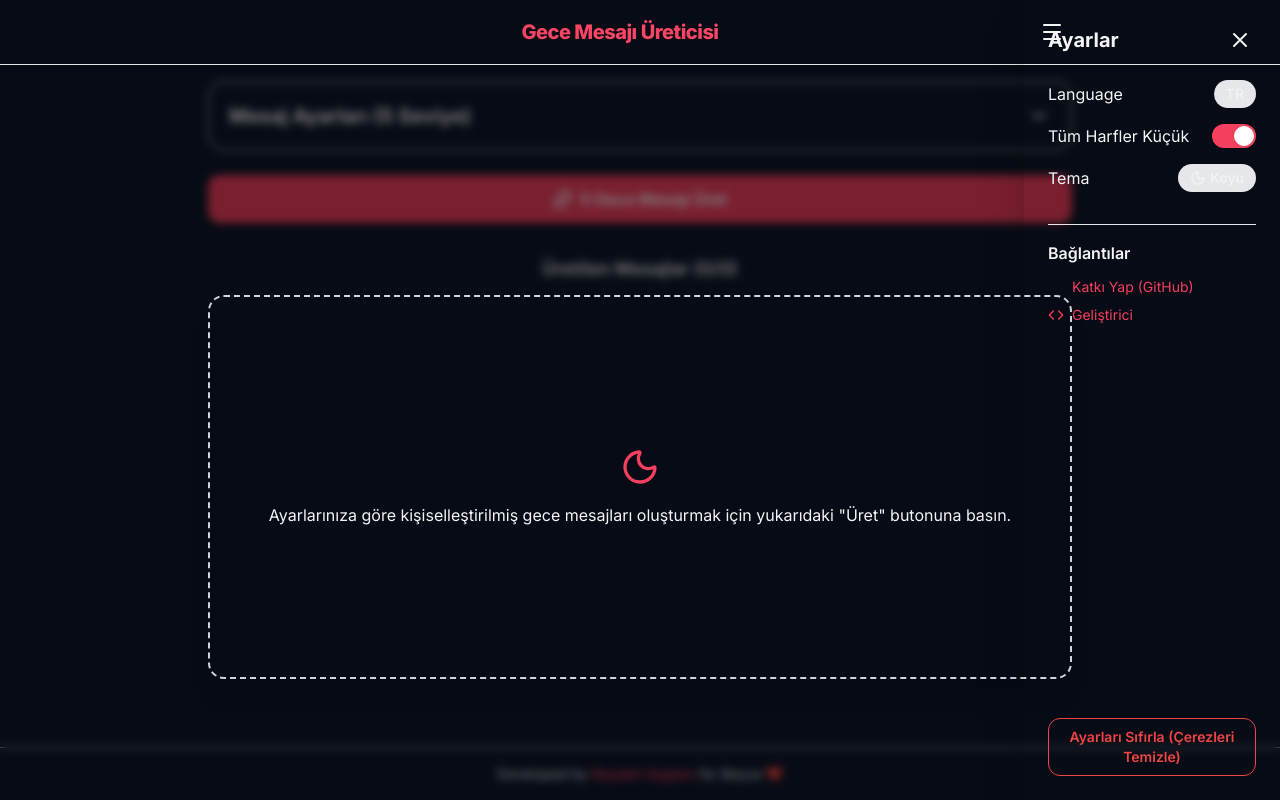
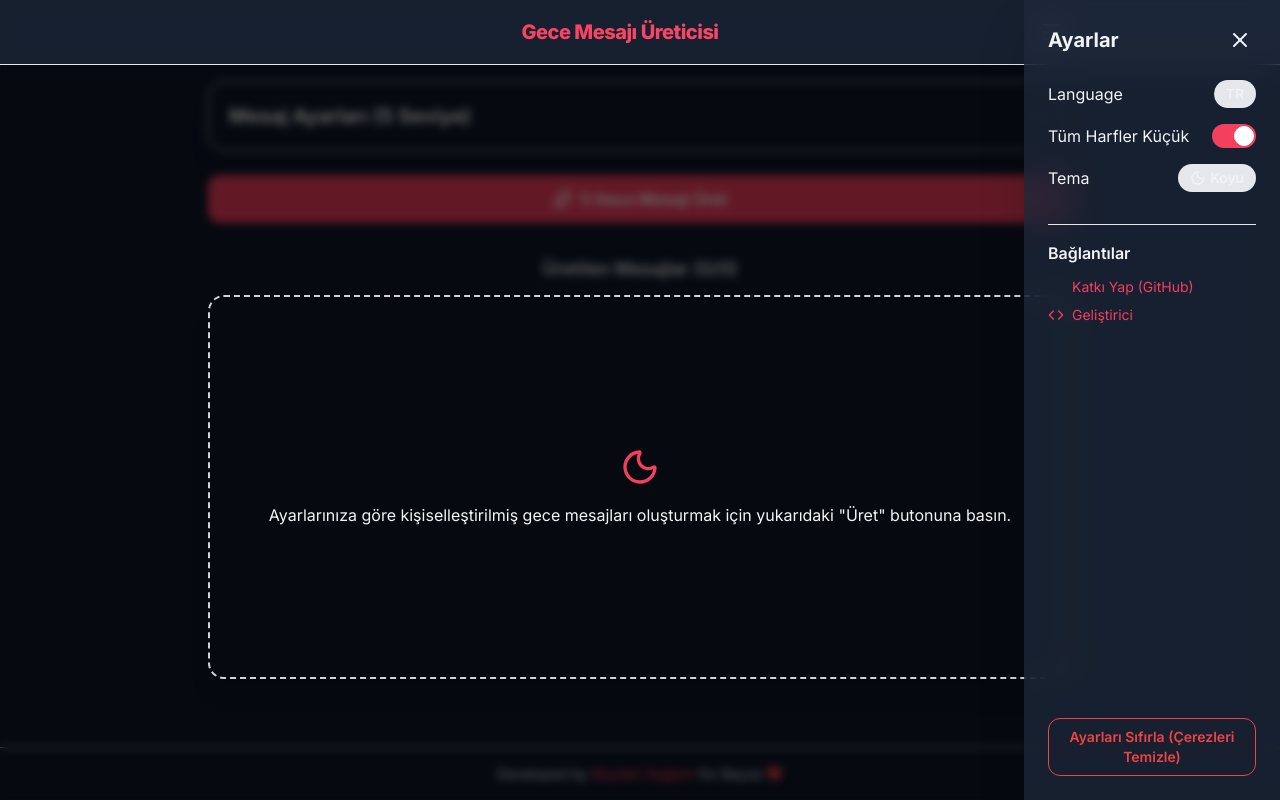
Before and after one commit to beydah/Night-Message-Generator, a plain HTML site: page index.html in a window 1280 px wide. Both pictures are taken after a click on the button "Open menu". Drawn offline with nearby package versions, Linux system fonts and the light colour scheme.

Commit message:
Update index.html

```diff
--- a/index.html
+++ b/index.html
@@ -19,7 +19,7 @@
   <body class="min-h-screen flex flex-col antialiased">
     <!-- Header -->
     <header
-      class="sticky top-0 z-20 bg-card-bg/95 backdrop-blur-sm shadow-md transition-colors duration-300 border-b border-gray-200 dark:border-gray-700"
+      class="sticky top-0 z-20 header-enhanced shadow-md transition-colors duration-300 border-b border-gray-200 dark:border-gray-700"
     >
       <div class="max-w-4xl mx-auto p-4 flex justify-between items-center h-16">
         <!-- Logo (Centered using flex trickery) -->
@@ -54,13 +54,13 @@
     <!-- Overlay Menu -->
     <div
       id="overlay-menu"
-      class="fixed inset-0 bg-black/50 backdrop-blur-sm z-35 hidden"
+      class="fixed inset-0 menu-overlay-enhanced z-35 hidden"
       onclick="toggleMenu()"
     ></div>
 
     <div
       id="side-menu"
-      class="fixed top-0 right-0 h-full w-64 bg-card-bg shadow-2xl p-6 z-40 transform translate-x-full transition-transform duration-300 flex flex-col justify-between"
+      class="fixed top-0 right-0 h-full w-64 menu-enhanced shadow-2xl p-6 z-40 transform translate-x-full transition-transform duration-300 flex flex-col justify-between"
     >
       <div>
         <div class="flex justify-between items-center mb-6">
```
